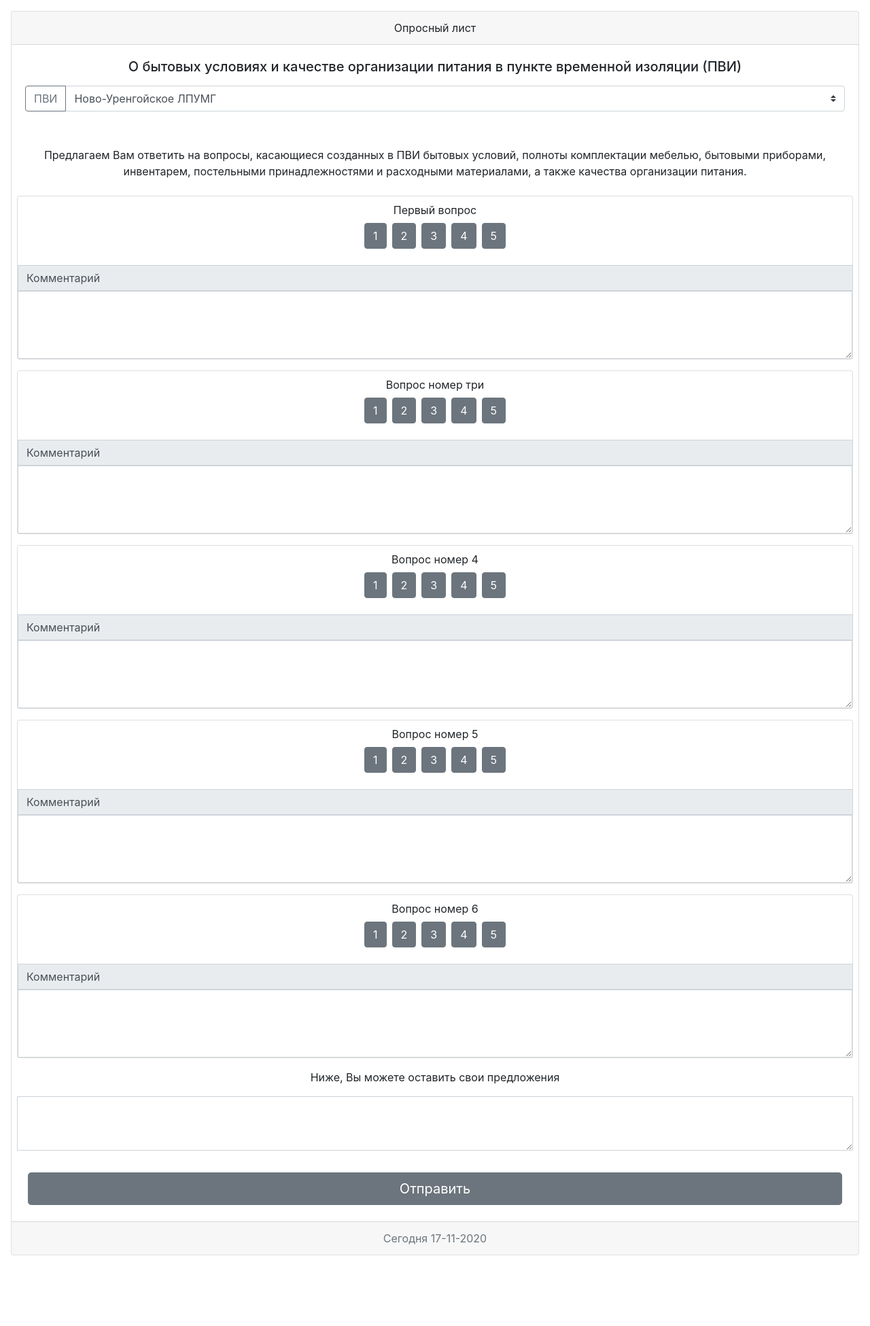
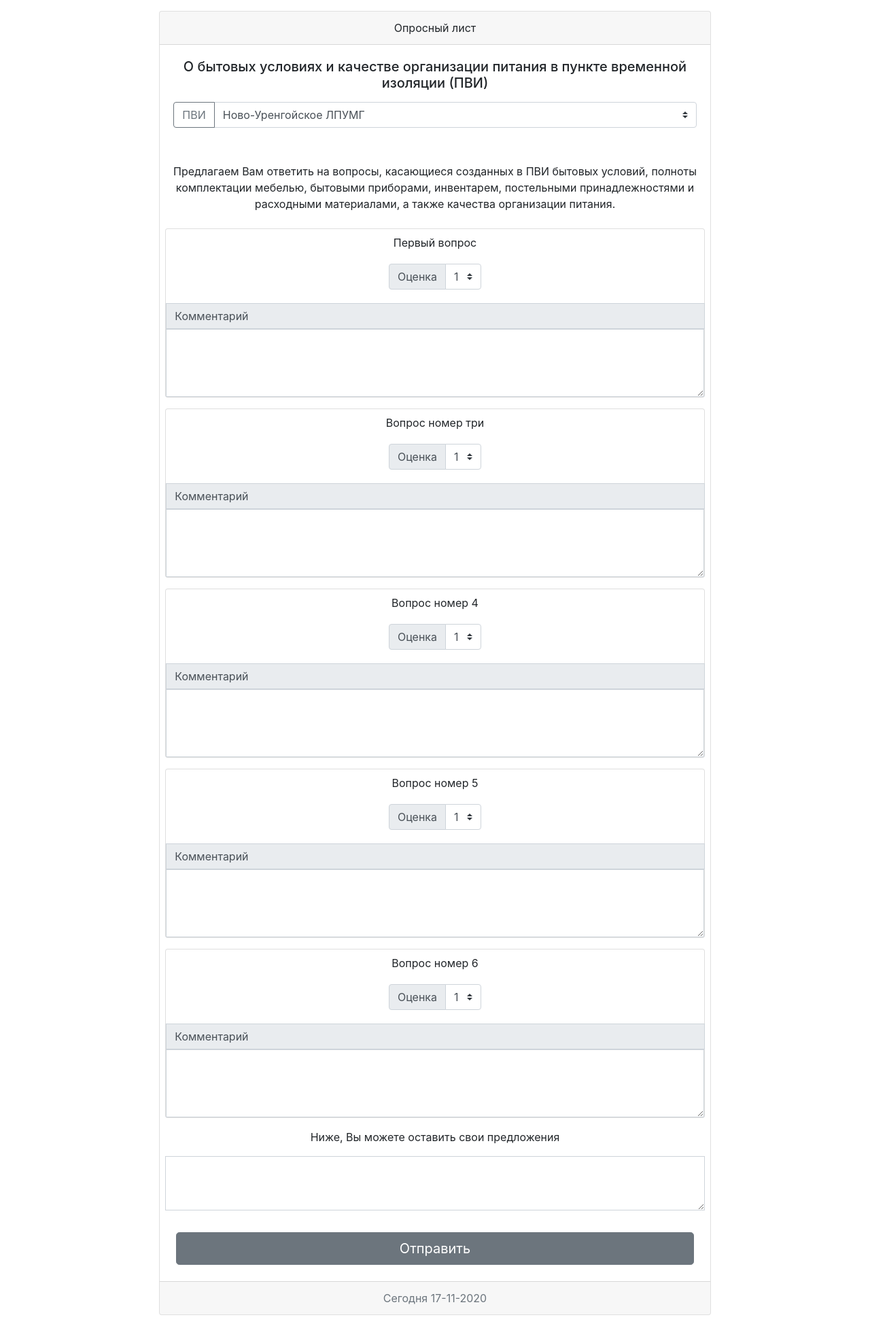
Before and after one commit to NickPYTH/VotingApp, a Django app: page / in a window 1280 px wide. Shown: the part 66-2017 px from the top of the page at 68% size. Before the commit the page ends 1913 px from the top, so only its background shows below. Run offline with Django 3.2, Linux system fonts and the light colour scheme; data comes from the database, SQL or seed files in the repository; both versions use the stored data as it was after the commit; some libraries are stand-ins or nearby versions.

Commit message:
upd btns

```diff
--- a/app/templates/answer.html
+++ b/app/templates/answer.html
@@ -34,7 +34,7 @@
         <a class="btn btn-primary btn-lg" href="{{ link }}" role="button">Назад</a>
     </p>
     </div>
-
+    {{test}}<--
     <!-- Optional JavaScript -->
     <!-- jQuery first, then Popper.js, then Bootstrap JS -->
     <script src="https://code.jquery.com/jquery-3.2.1.slim.min.js" integrity="sha384-KJ3o2DKtIkvYIK3UENzmM7KCkRr/rE9/Qpg6aAZGJwFDMVNA/GpGFF93hXpG5KkN" crossorigin="anonymous"></script>
--- a/app/templates/index.html
+++ b/app/templates/index.html
@@ -22,6 +22,9 @@
         On-line анкетирование
     </a>
     </nav>
+    <div class="row">
+        <div class="col-md-2"></div>
+        <div class="col-md-8">
             <form method="POST">
             {% csrf_token %}
             <div class="card text-center m-3">
@@ -56,21 +59,20 @@
                 <div class="card text-center m-2">
                     <p class="card-text m-2">{{ question }}</p>
                     <div style="display: flex; justify-content: center; margin-top: -25px;" class="card-body">
-                <div class="btn-toolbar" role="toolbar" aria-label="Toolbar with button groups">
-                    <div class="btn-group m-1" role="group" aria-label="Third group">
-                        <button type="button" class="btn btn-secondary">1</button>
+                        <div class="row mt-3">
+                            <div class="col-12">
+                                <div class="input-group">
+                                    <div class="input-group-prepend">
+                                    <label class="input-group-text" for="inputGroupSelect01">Оценка</label>
                                     </div>
-                    <div class="btn-group m-1" role="group" aria-label="Third group">
-                        <button type="button" class="btn btn-secondary">2</button>
+                                    <select name="{{question}}_mark" class="custom-select">
+                                        <option value="1">1</option>
+                                        <option value="2">2</option>
+                                        <option value="3">3</option>
+                                        <option value="4">4</option>
+                                        <option value="5">5</option>
+                                    </select>
                                 </div>
-                    <div class="btn-group m-1" role="group" aria-label="Third group">
-                        <button type="button" class="btn btn-secondary">3</button>
-                    </div>
-                    <div class="btn-group m-1" role="group" aria-label="Third group">
-                        <button type="button" class="btn btn-secondary">4</button>
-                    </div>
-                    <div class="btn-group m-1" role="group" aria-label="Third group">
-                        <button type="button" class="btn btn-secondary">5</button>
                             </div>
                         </div>
                     </div>
@@ -96,6 +98,8 @@
             </div>
 
             </form>
+        </div>
+    </div>
 
 
     <script src="{% static "js/set_cookie.js" %}">
--- a/app/voting/views.py
+++ b/app/voting/views.py
@@ -15,6 +15,7 @@ def index(request):
         link = 'http://127.0.0.1:8000/'
         vote_date = request.COOKIES['vote_date']
 
+
         try:
             isVote = request.COOKIES['isVote']
 
@@ -26,6 +27,7 @@ def index(request):
                 return render(request, "answer.html", context=data)
         except:
             pass
+
 
         date = Дата_окончания_голосования.objects.all()
         end_date = str(date[0])
@@ -50,6 +52,10 @@ def index(request):
             d1 = datetime.datetime.strptime(str(num_1_day)+"."+ str(num_1_mounth) +".2020", "%d.%m.%Y") # vote day
             d2 = datetime.datetime.strptime(str(num_2_day)+"."+ str(num_2_mounth) +".2020", "%d.%m.%Y") # end day для расчета длительнсти куки
             days_expire = (d2 - d1).days
+
+            questions_list = Список_вопросов.objects.all()
+            answer = request.GET[str(questions_list)]
+
             data = {
                 "link" : link,
                 "days_expire" : "До конца опроса осталось " +str(days_expire)+ " суток",
```
Also changed, not shown: app/db.sqlite3, 1 other file. Lines whose indentation alone changed are shown as unchanged.
